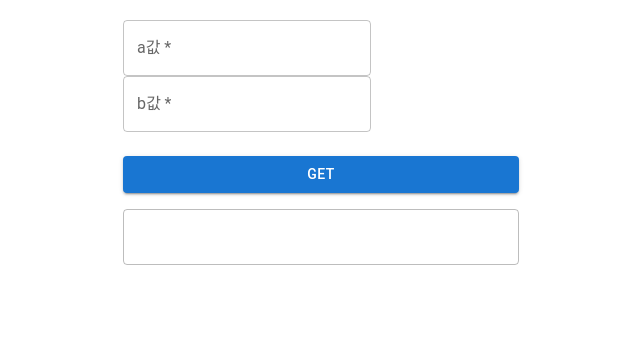
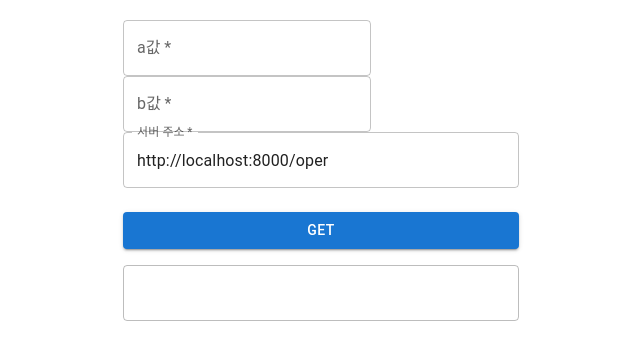
Before and after one commit to vapor-thrust/vt-client, a React (Create React App) app in the folder packages/app/: page / in a window 1280 px wide. Shown: the top 360 px of the page, without its empty margins (319-959 px from the left). Built offline with nearby package versions, Linux system fonts and the light colour scheme.

Commit message:
chore: added server address input field

```diff
--- a/packages/app/src/App.tsx
+++ b/packages/app/src/App.tsx
@@ -10,6 +10,7 @@ const theme = createTheme()
 
 function App() {
   const [result, setResult] = useState('')
+  const [address, setAddress] = useState('http://localhost:8000/oper')
 
   const submit = (event: React.FormEvent<HTMLFormElement>) => {
     event.preventDefault()
@@ -17,15 +18,14 @@ function App() {
     const data = new FormData(event.currentTarget)
     const body = JSON.stringify({ a: data.get('a'), b: data.get('b') })
 
-    fetch('http://localhost:8000/oper', {
+    fetch(address, {
       method: 'POST',
       body,
     })
-      .then((response) =>
-        response.json().catch(() => {
-          return { res: 'wtf' }
-        })
-      )
+      .then((response) => response.json())
+      .catch(() => {
+        return { res: 'wtf' }
+      })
       .then((json) => setResult(JSON.stringify(json)))
   }
 
@@ -35,6 +35,16 @@ function App() {
         <Box component="form" marginTop="20px" onSubmit={submit}>
           <TextField id="a" name="a" label="a값" required></TextField>
           <TextField id="b" name="b" label="b값" required></TextField>
+
+          <TextField
+            id="address"
+            name="b"
+            label="서버 주소"
+            required
+            fullWidth
+            value={address}
+            onChange={(event) => setAddress(event.target.value)}
+          ></TextField>
 
           <Button
             type="submit"
```
